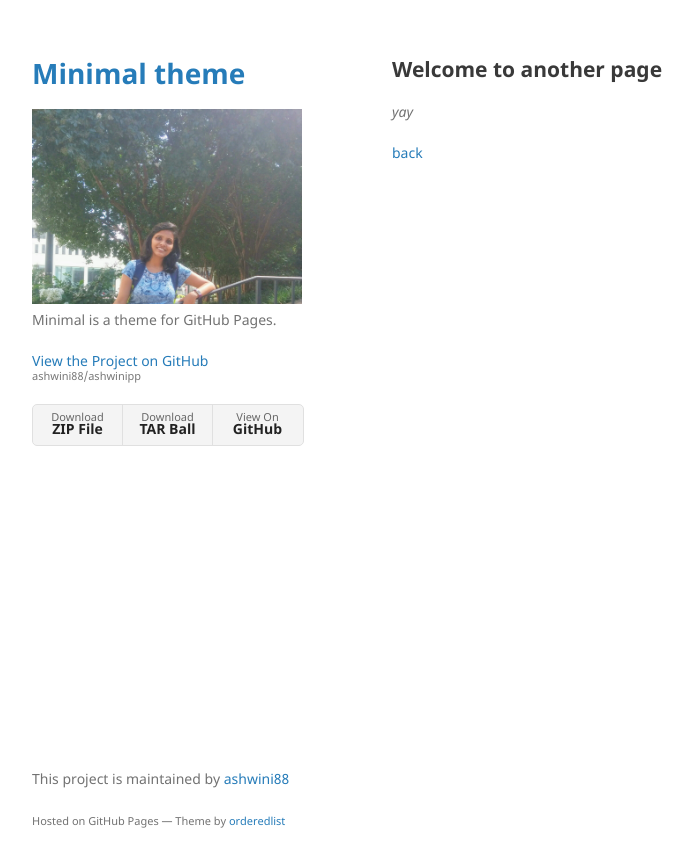
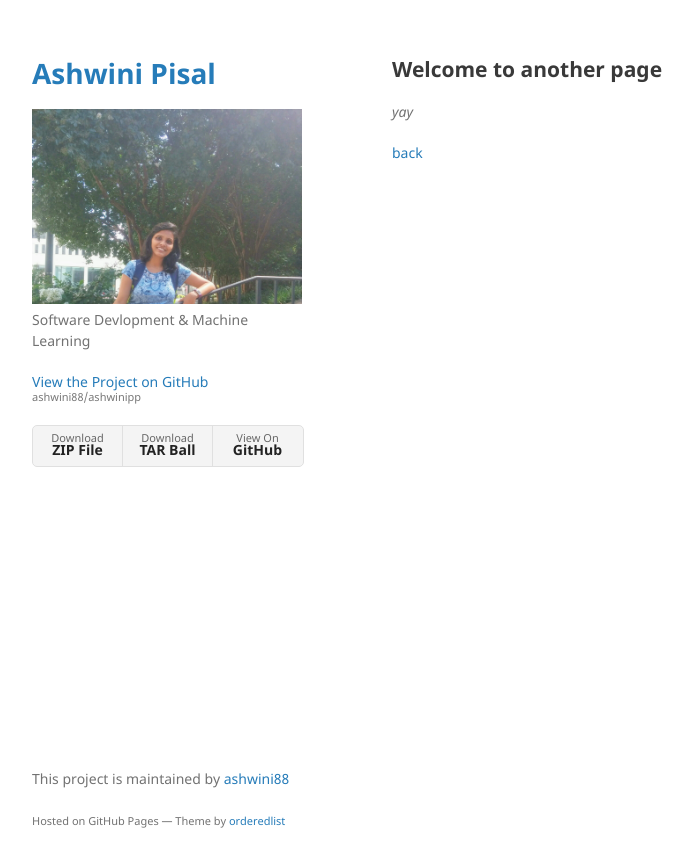
Before and after one commit to ashwini88/ashwinipp, a Jekyll site: the page built from another-page.md, in a window 1280 px wide. Shown: the top 867 px of the page, without its empty margins (178-871 px from the left). Built offline with Jekyll 4.4.1, drawn with Linux system fonts in a browser that asks for light colours; our own code applies the rules of GitHub Pages for plain Markdown files.

Commit message:
Update _config.yml

```diff
--- a/_config.yml
+++ b/_config.yml
@@ -1,6 +1,6 @@
-title: Minimal theme
+title: Ashwini Pisal
 logo: /assets/img/logo.png
-description: Minimal is a theme for GitHub Pages.
+description: Software Devlopment & Machine Learning
 show_downloads: true
 google_analytics:
 theme: jekyll-theme-minimal
```
